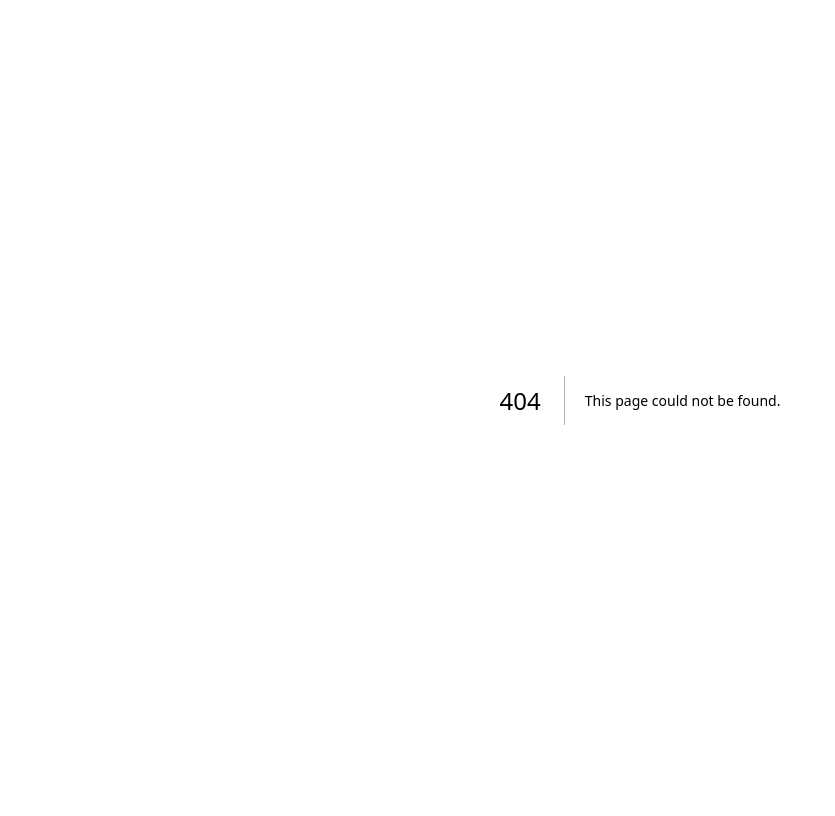
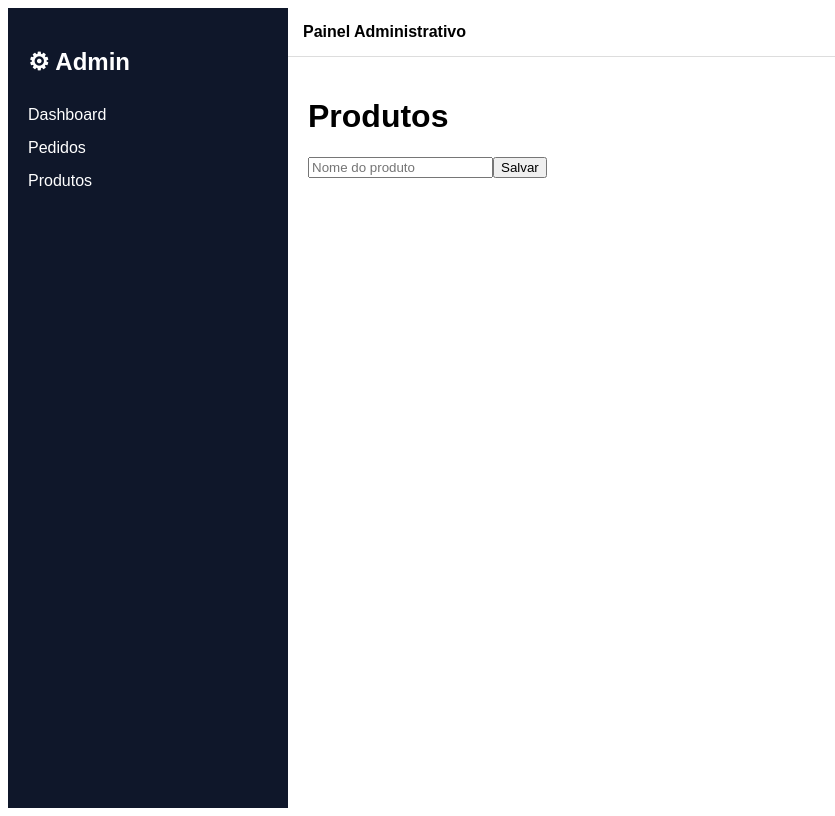
Before and after one commit to encarteproaves/encarteproaves, a Next.js app: page /admin/produtos in a window 1280 px wide. Before the commit this address had no page. Shown: the whole page, without its empty margins (0-835 px from the left). Built offline with nearby package versions, Linux system fonts and the light colour scheme.

Commit message:
Create page.js

```diff
--- /dev/null
+++ b/app/admin/produtos/page.js
@@ -0,0 +1,32 @@
+"use client";
+
+import { useState } from "react";
+
+export default function Produtos() {
+  const [nome, setNome] = useState("");
+
+  async function salvar() {
+    await fetch("/api/produto", {
+      method: "POST",
+      headers: { "Content-Type": "application/json" },
+      body: JSON.stringify({ nome })
+    });
+
+    alert("Produto salvo");
+    setNome("");
+  }
+
+  return (
+    <div>
+      <h1>Produtos</h1>
+
+      <input
+        value={nome}
+        onChange={(e) => setNome(e.target.value)}
+        placeholder="Nome do produto"
+      />
+
+      <button onClick={salvar}>Salvar</button>
+    </div>
+  );
+}
```
